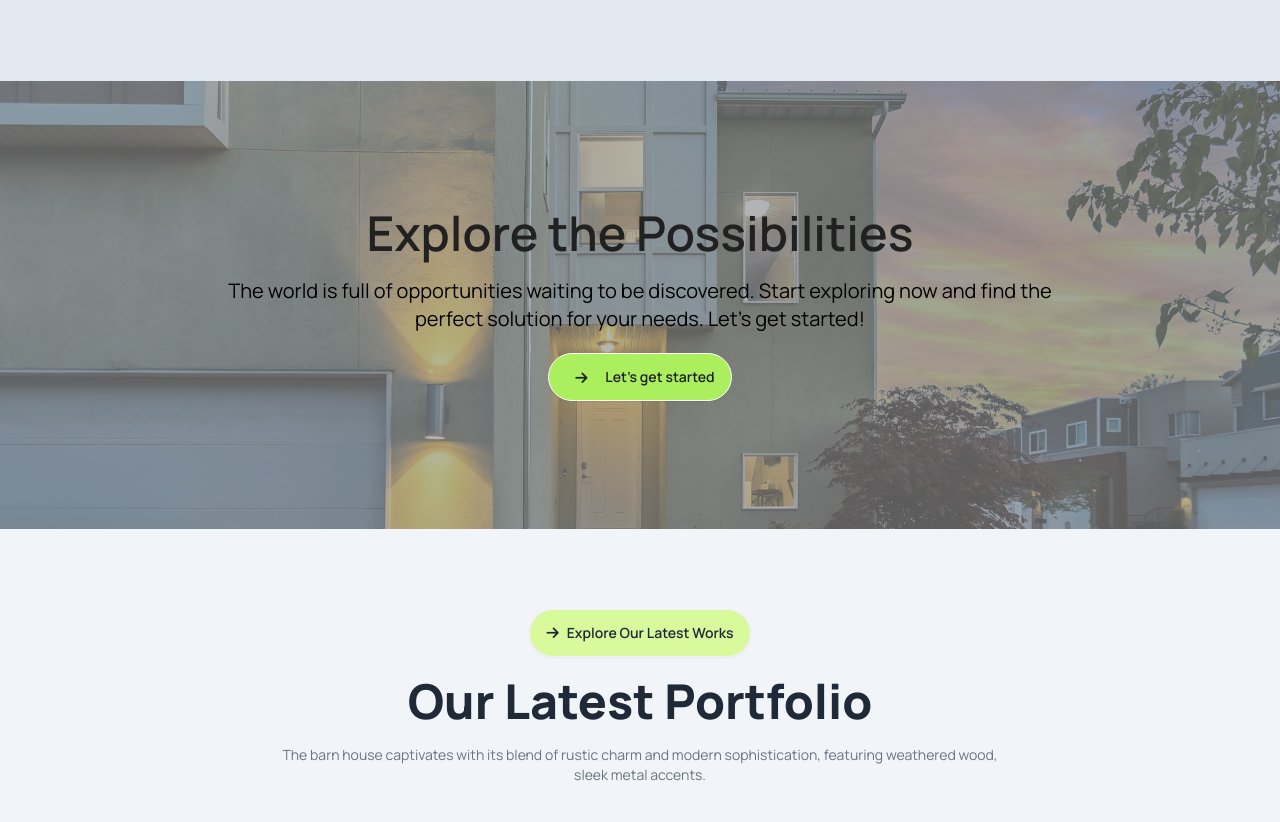
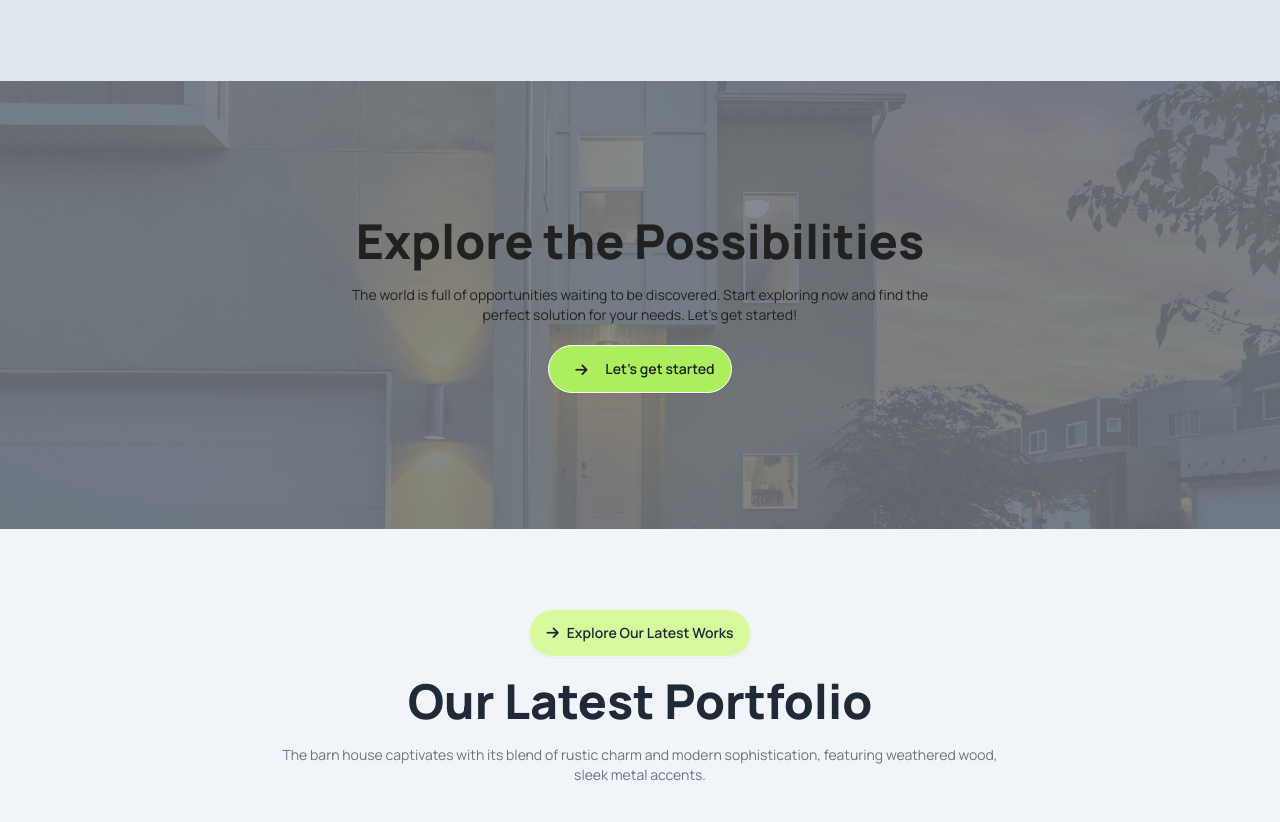
Before and after one commit to TanvirGaliv/Assignment-3, a plain HTML site: page index.html in a window 1280 px wide. Shown: the part 2454-3276 px from the top of the page. Drawn offline with nearby package versions, Linux system fonts and the light colour scheme.

Commit message:
added css in CTA section

```diff
--- a/index.html
+++ b/index.html
@@ -220,13 +220,13 @@
         <!-- Call to action -->
         <section class="">
         <div class="bg-call_bg h-96 py-56 bg-no-repeat bg-cover bg-center relative ">
-          <div class="absolute inset-0 bg-gray-200 bg-opacity-50"></div>
-          <div class="absolute top-0 left-0 w-full h-full bg-secondary/30 flex justify-center items-center inset-0 bg-black bg-opacity-80">
+          <div class="absolute inset-0 bg-gray-400 bg-opacity-80"></div>
+          <div class="absolute top-0 left-0 w-full h-full bg-secondary/30 flex justify-center items-center">
             <div class="z-10 text-white">
-                <h3 class="text-5xl font-semibold text-center text-secondary">
+                <h3 class="text-5xl font-extrabold text-secondary text-center text-secondary">
                   Explore the Possibilities
                 </h3>
-                <p class="text-xl w-2/3 mx-auto text-center my-5 text-black">
+                <p class="w-2/3 mx-auto text-center my-5 text-sm text-secondary font-semiboldy">
                   The world is full of opportunities waiting to be discovered. Start exploring now and find the perfect solution for your needs. Let’s get started!
                 </p>
 
```
